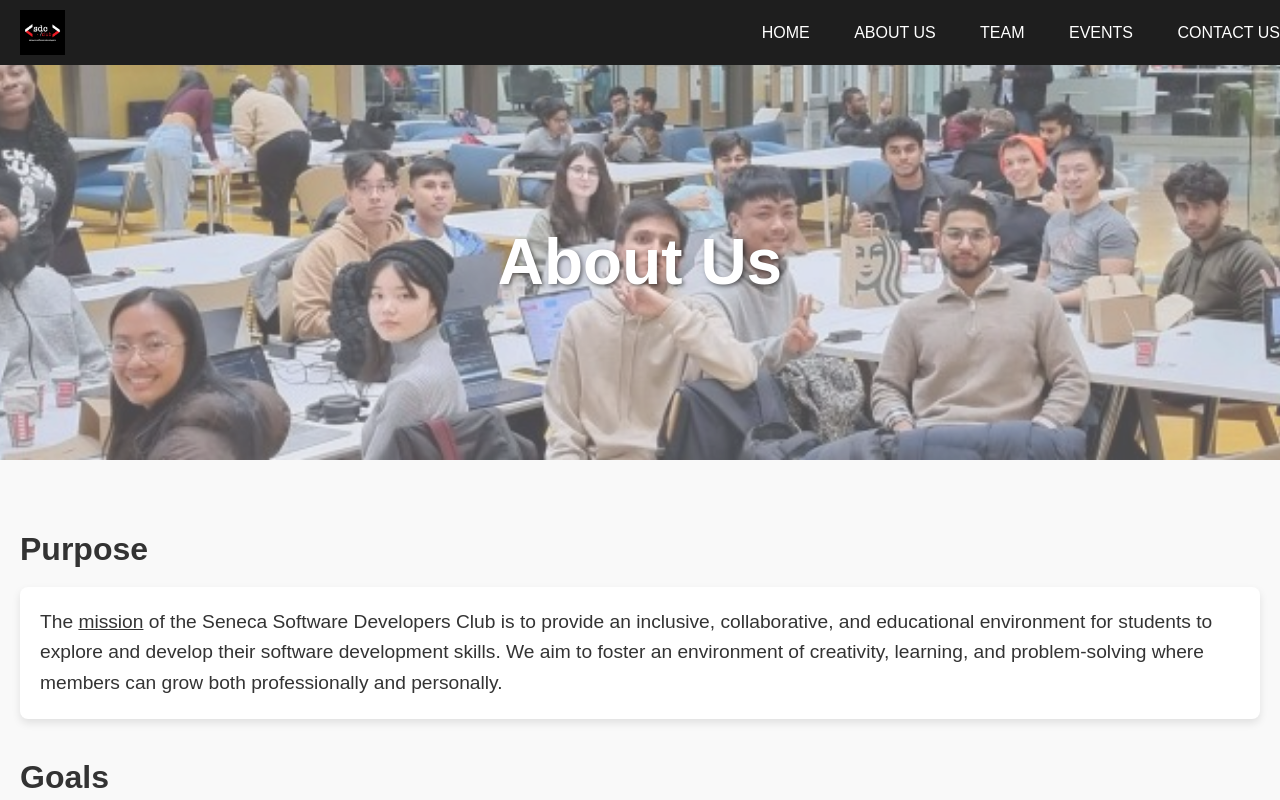
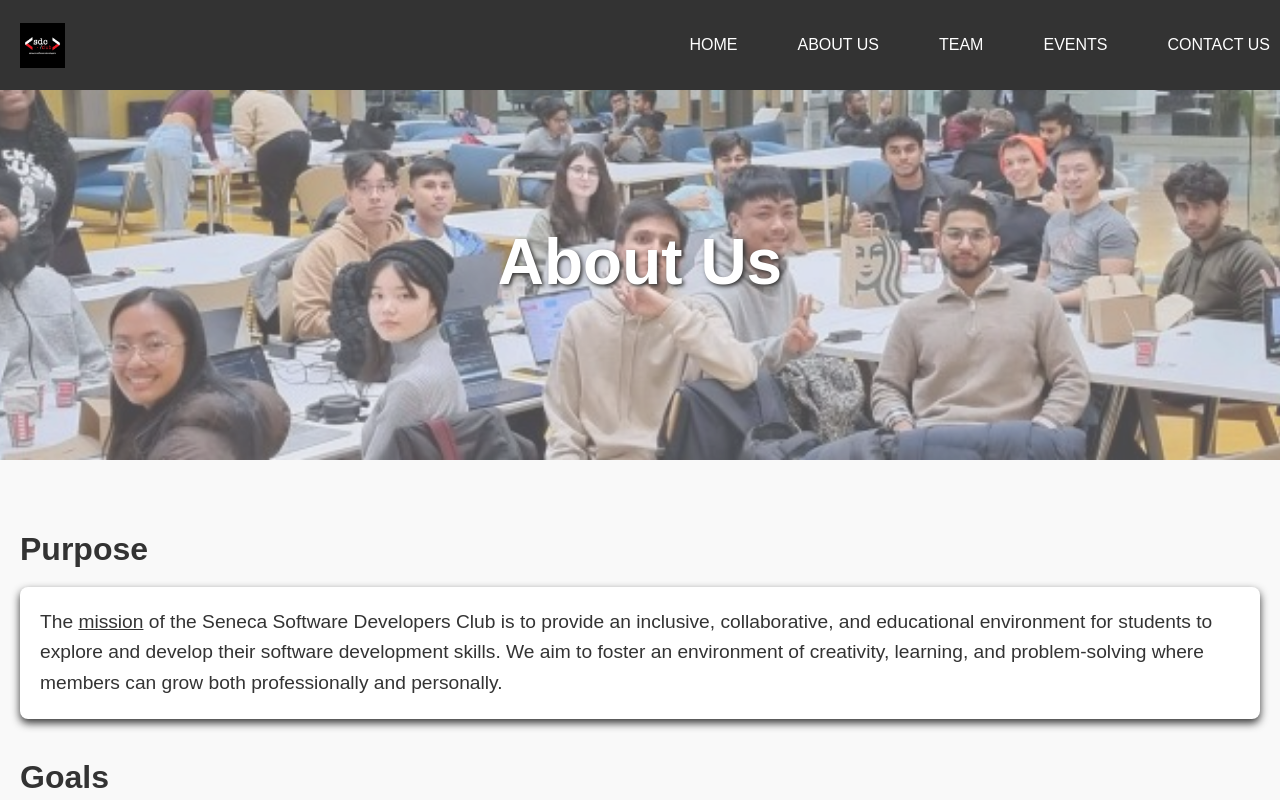
Before and after one commit to arshnoork-31/Seneca-Script-Solvers, a plain HTML site: page about.html in a window 1280 px wide. Shown: the top 800 px of the page. Drawn offline with Linux system fonts and the light colour scheme.

Commit message:
Add files via upload

```diff
--- a/styles/about.css
+++ b/styles/about.css
@@ -13,7 +13,7 @@ body {
 }
 
 header {
-    background-color: #1e1e1e;
+    background-color: #333;
     color: #fff;
     padding: 10px 20px;
     display: flex;
@@ -61,7 +61,8 @@ header {
 .image-text-overlay h1 {
     font-size: 4em;
     color: #fff;
-    text-shadow: 2px 2px 4px rgba(0, 0, 0, 0.5);
+    text-shadow: 2px 2px 4px #333;
+    ;
 }
 
 /* Content Container */
@@ -87,7 +88,7 @@ header {
 
 /* Footer Styling */
 footer {
-    background-color: #1e1e1e;
+    background-color: #333;
     color: #fff;
     text-align: center;
     padding: 20px;
@@ -117,7 +118,7 @@ footer {
     line-height: 1.6;
     padding: 20px;
     background-color: #fff; /* Background color for the box */
-    box-shadow: 0 4px 8px rgba(0, 0, 0, 0.1); /* Box shadow for a subtle lift */
+    box-shadow: 0 4px 8px #333; /* Box shadow for a subtle lift */
     border-radius: 8px; /* Rounded corners for the box */
     margin-bottom: 20px; /* Space between paragraphs */
 }
@@ -135,3 +136,55 @@ footer {
 #current-page:visited {
     text-decoration: underline; /* Keep underline for current page */
 }
+
+header {
+    display: flex;
+    justify-content: space-between;
+    align-items: center;
+    padding: 10px 20px;
+    background-color: #333;
+    color: white;
+}
+
+header {
+    background-color: #333;
+    color: #fff;
+    padding: 10px 20px;
+    display: flex;
+    justify-content: space-between;
+    align-items: center;
+    position: fixed;
+    width: 100%;
+    top: 0;
+    z-index: 1000;
+}
+
+#top {
+    display: flex;
+    justify-content: flex-end; /* Align to the right */
+    align-items: center;
+    flex-grow: 1;
+}
+
+#top a {
+    color: #fff;
+    text-decoration: none;
+    padding: 10px 20px;
+    transition: background-color 0.3s ease;
+}
+
+#top a:hover {
+    background-color: #555;
+    color: #fff;
+}
+
+.page{
+    margin: 10px;
+    padding: 10px;
+}
+header{
+    height: 70px;
+}
+footer{
+    font-size: larger;
+}
--- a/styles/event.css
+++ b/styles/event.css
@@ -148,3 +148,46 @@ section{
 #top a:hover {
     text-decoration: underline;
 }
+
+header {
+    background-color: #333;
+    color: #fff;
+    padding: 10px 20px;
+    display: flex;
+    justify-content: space-between;
+    align-items: center;
+    position: fixed;
+    width: 100%;
+    top: 0;
+    z-index: 1000;
+}
+
+#top {
+    display: flex;
+    justify-content: flex-end; /* Align to the right */
+    align-items: center;
+    flex-grow: 1;
+}
+
+#top a {
+    color: #fff;
+    text-decoration: none;
+    padding: 10px 20px;
+    transition: background-color 0.3s ease;
+}
+
+#top a:hover {
+    background-color: #555;
+    color: #fff;
+}
+
+.page{
+    margin: 10px;
+    padding: 10px;
+}
+header{
+    height: 70px;
+}
+footer{
+    font-size: larger;
+}
--- a/styles/styles.css
+++ b/styles/styles.css
@@ -339,3 +339,47 @@ body {
 .right-content:hover {
     transform: translateY(-15px);
 }
+
+
+header {
+    background-color: #333;
+    color: #fff;
+    padding: 10px 20px;
+    display: flex;
+    justify-content: space-between;
+    align-items: center;
+    position: fixed;
+    width: 100%;
+    top: 0;
+    z-index: 1000;
+}
+
+#top {
+    display: flex;
+    justify-content: flex-end; /* Align to the right */
+    align-items: center;
+    flex-grow: 1;
+}
+
+#top a {
+    color: #fff;
+    text-decoration: none;
+    padding: 10px 20px;
+    transition: background-color 0.3s ease;
+}
+
+#top a:hover {
+    background-color: #555;
+    color: #fff;
+}
+
+.page{
+    margin: 10px;
+    padding: 10px;
+}
+header{
+    height: 70px;
+}
+footer{
+    font-size: larger;
+}
--- a/styles/styles2.css
+++ b/styles/styles2.css
@@ -396,3 +396,27 @@ footer a {
 #contact-info p:hover {
     color: black;
 }
+
+.page{
+    margin: 10px;
+    padding: 10px;
+}
+header{
+    height: 70px;
+}
+footer{
+    font-size: larger;
+}
+.social-links a {
+    padding: none;
+    margin: none;
+    color: #333; /* Default color for social links */
+    text-decoration: none;
+    padding: 5px; /* Adjust padding as needed */
+    transition: transform 0.3s ease, box-shadow 0.3s ease; /* Apply transitions */
+}
+
+.social-links a:hover {
+    transform: translateY(-3px); /* Move link up by 3px on hover */
+    box-shadow: 0 4px 8px rgba(0, 0, 0, 0.2); /* Add a subtle box shadow on hover */
+}
--- a/styles/styles3.css
+++ b/styles/styles3.css
@@ -54,7 +54,7 @@ header img {
     justify-content: center;
     gap: 20px; /* Space between figures */
     align-items: flex-start; /* Align figures at the top */
-    color: black;
+    background-color: #333;
     padding: 20px;
     transition:ease;
 }
@@ -118,7 +118,7 @@ footer a {
 }
 
 .innovative-heading {
-    color: #2c3e50;
+    background-color: #333;
     text-shadow: 2px 2px 4px #888888;
     margin: 20px 0;
     text-align: center;
@@ -551,3 +551,45 @@ body {
 .image-row img:hover {
     transform: scale(1.1);
 }
+
+header {
+    background-color: #333;
+    color: #fff;
+    padding: 10px 20px;
+    display: flex;
+    justify-content: space-between;
+    align-items: center;
+    position: fixed;
+    width: 100%;
+    top: 0;
+    z-index: 1000;
+}
+
+#top {
+    display: flex;
+    justify-content: flex-end; /* Align to the right */
+    align-items: center;
+    flex-grow: 1;
+}
+
+#top a {
+    color: #fff;
+    text-decoration: none;
+    padding: 10px 20px;
+    transition: background-color 0.3s ease;
+}
+
+#top a:hover {
+    background-color: #555;
+    color: #fff;
+}
+
+.page{
+    padding: 20px;
+}
+header{
+    height: 70px;
+}
+footer{
+    font-size: larger;
+}
```
